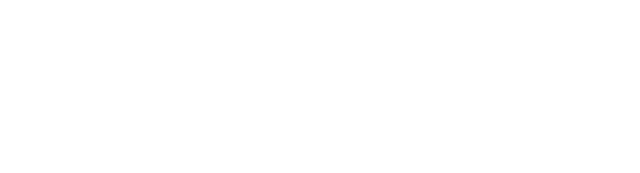
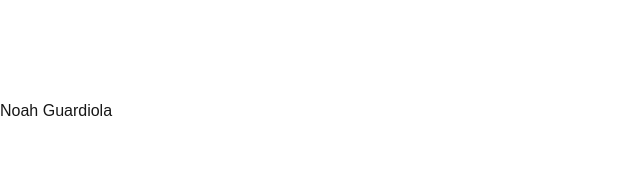
Before and after one commit to Blondie-TheManWithNoName/cursor-ball, a Next.js app: page / in a window 1280 px wide. Shown: the top 173 px of the page, without its empty margins (0-640 px from the left). Built offline with nearby package versions, Linux system fonts and the light colour scheme.

Commit message:
Update Home.tsx

```diff
--- a/src/app/components/Home.tsx
+++ b/src/app/components/Home.tsx
@@ -1,7 +1,8 @@
 "use client";
 
-import React, { use, useEffect, useRef } from "react";
+import React, { use, useEffect, useRef, useState } from "react";
 
+import FillFrame from "./FillFrame";
 import MagneticFramer from "./MagneticFramer";
 import { useCursorBall } from "../hooks/useCursorBall";
 import { useCursorBallContext } from "../contexts/CursorBallContext";
@@ -9,6 +10,8 @@ import useWindowSize from "../hooks/listeners/useWindowSize";
 
 export default function Home() {
   const windowSize = useWindowSize();
+  const [scaleButton, setScaleButton] = useState(1);
+
   const { animateBall } = useCursorBall();
   const {
     setBallSize,
@@ -16,6 +19,7 @@ export default function Home() {
     setCursorBall,
     setBallPos,
     setBlockBallPos,
+    setBallRounded,
   } = useCursorBall();
 
   // useEffect(() => {
@@ -74,13 +78,18 @@ export default function Home() {
           </div>
         </MagneticFramer>
         {/* </div> */}
+
         <div
           className="w-full h-full bg-green-400"
           onMouseEnter={() => {
-            setBallSize(100);
+            setBallSize(200);
             setBallText("Hola");
+            // setBallRounded(false);
           }}
-          onMouseLeave={() => setBallSize(75)}
+          onMouseLeave={() => {
+            // setBallRounded(true);
+            setBallSize(75);
+          }}
         ></div>
         <div
           className="w-full h-full bg-green-400"
@@ -90,6 +99,20 @@ export default function Home() {
           }}
           onMouseLeave={() => setBallSize(75)}
         ></div>
+        <div className="w-full h-full bg-white flex items-center justify-center">
+          <FillFrame
+            className={`border-[1px] border-gray-600 rounded-full flex items-center justify-center text-center px-10 py-2 cursor-pointer ease-[cubic-bezier(0.36, 0, 0.66, -0.56)] duration-200`}
+            // style={{ transform: `scale(${scaleButton})` }}
+            // onClick={() => {
+            //   setScaleButton(1.2);
+            //   setTimeout(() => setScaleButton(1), 300);
+            // }}
+          >
+            <p className="z-50 mix-blend-difference text-white">
+              Noah Guardiola
+            </p>
+          </FillFrame>
+        </div>
       </main>
       {/* <footer className="row-start-3 flex gap-6 flex-wrap items-center justify-center"></footer> */}
     </div>
```
